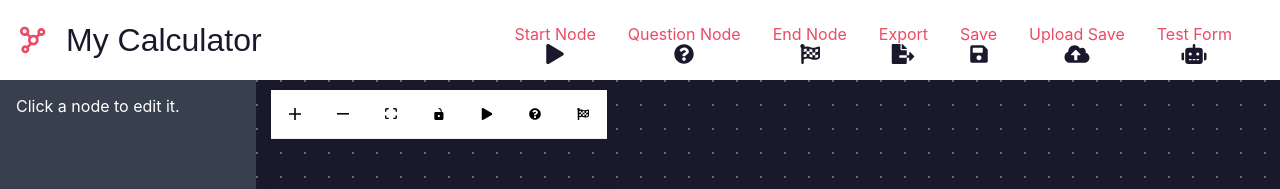
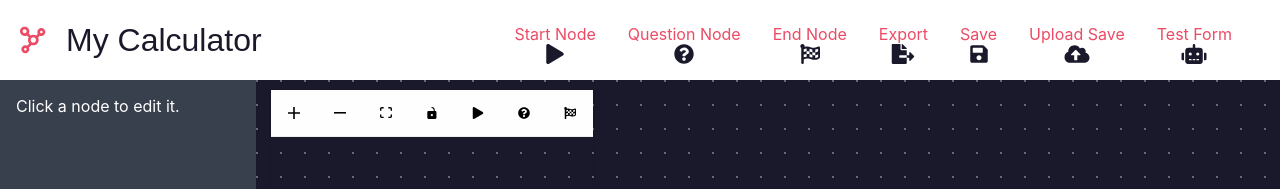
Before and after one commit to ashleycheung/flow-forms, a React (Create React App) app: page / in a window 1280 px wide. Shown: the top 189 px of the page. Built offline with nearby package versions, Linux system fonts and the light colour scheme.

Commit message:
Updated control styles

```diff
--- a/src/App.module.css
+++ b/src/App.module.css
@@ -67,7 +67,7 @@
 }
 
 .controls > * {
-  padding: 1rem;
+  padding: 15px;
 }
 
 .customControlBtn {
```
